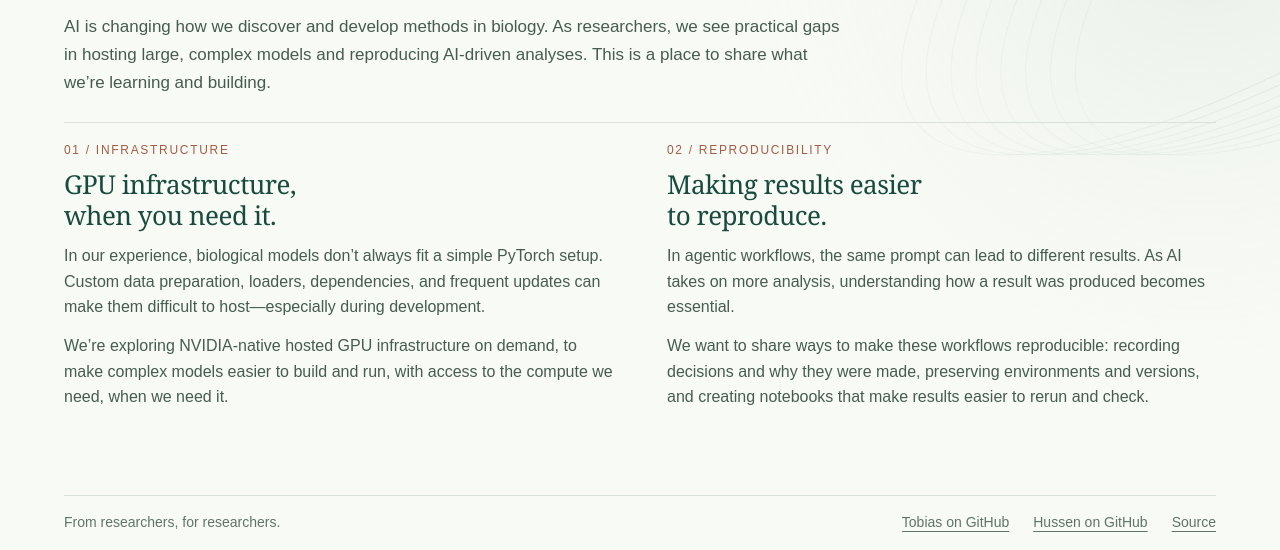
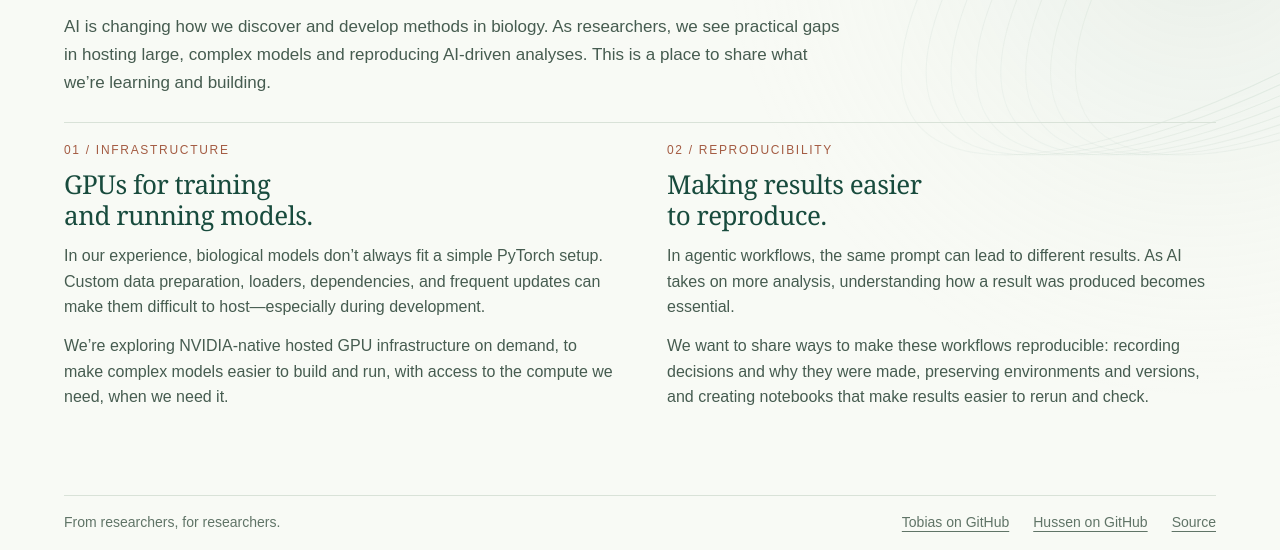
Before and after one commit to Tobiaspk/singlecell-si, a plain HTML site: page index.html in a window 1280 px wide. Shown: the part 250-800 px from the top of the page. Drawn offline with Linux system fonts and the light colour scheme.

Commit message:
Clarify GPU section heading

```diff
--- a/index.html
+++ b/index.html
@@ -70,7 +70,7 @@
       <div class="topics">
         <article aria-labelledby="compute-title">
           <span class="eyebrow">01 / Infrastructure</span>
-          <h2 id="compute-title">GPU infrastructure,<br>when you need it.</h2>
+          <h2 id="compute-title">GPUs for training<br>and running models.</h2>
           <p>In our experience, biological models don’t always fit a simple PyTorch setup. Custom data preparation, loaders, dependencies, and frequent updates can make them difficult to host—especially during development.</p>
           <p>We’re exploring NVIDIA-native hosted GPU infrastructure on demand, to make complex models easier to build and run, with access to the compute we need, when we need it.</p>
         </article>
```
